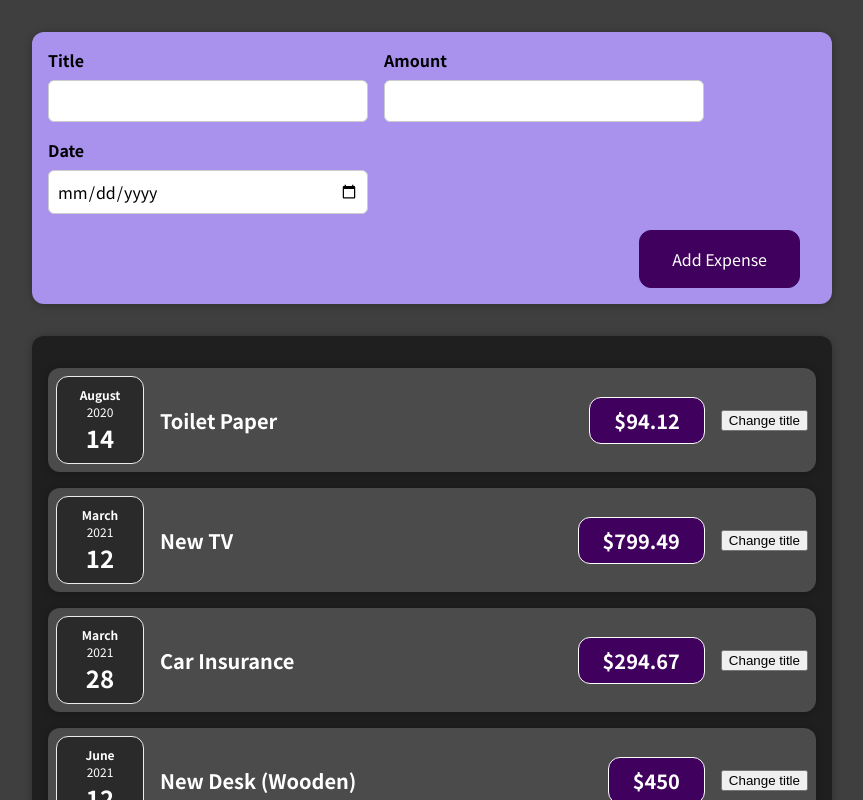
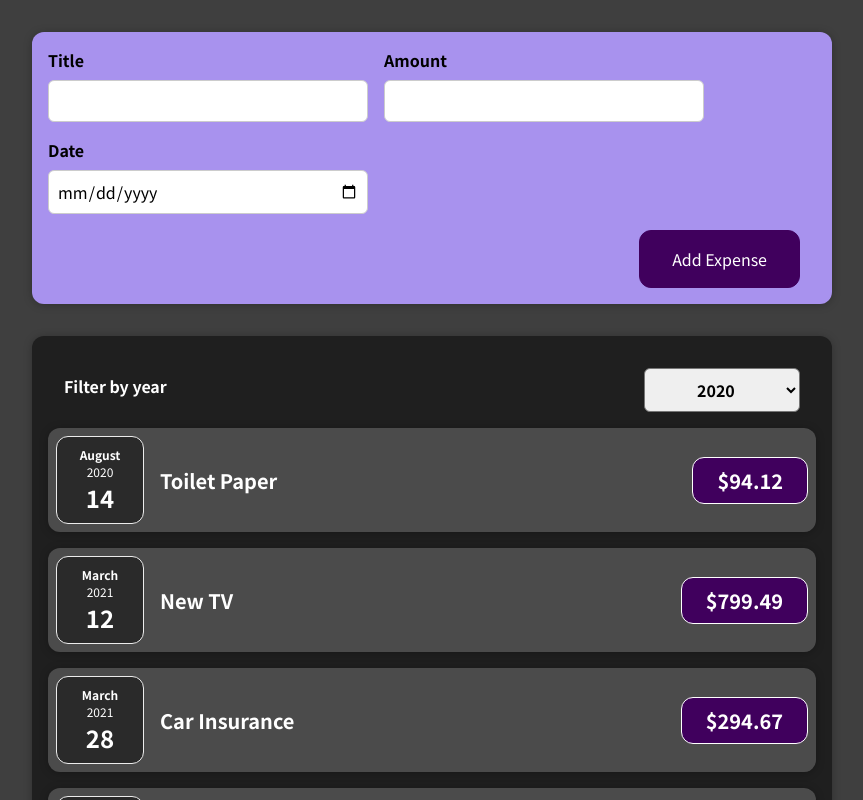
Before and after one commit to zakharovdm/cost-tracker, a React (Create React App) app: page / in a window 1280 px wide. Shown: the top 800 px of the page, without its empty margins (208-1071 px from the left). Built offline with nearby package versions, Linux system fonts and the light colour scheme.

Commit message:
feat: add component filter

```diff
--- a/src/App.js
+++ b/src/App.js
@@ -24,9 +24,14 @@
     },
   ];
 
+  const onAddExpenseHandler = (expense) => {
+    console.log('App');
+    console.log(expense);
+  }
+
   return (
     <div>
-      <NewExpense/>
+      <NewExpense onAddExpense={onAddExpenseHandler}/>
       <Expenses data={expenses}/>
     </div>
   );
--- a/src/components/Expenses/ExpenseItem.js
+++ b/src/components/Expenses/ExpenseItem.js
@@ -1,22 +1,14 @@
-import { useState } from 'react';
 import './ExpenseItem.css';
 import ExpenseDate from './ExpenseDate';
 import Card from '../UI/Card';
 
 const ExpenseItem = (props) => {
-  const [title, setTitle] = useState(props.title);
-
-  const clickHandler = () => {
-    setTitle('Update!');
-  }
-
   return (
     <Card className='expense-item'>
         <ExpenseDate date = { props.date }/>
         <div className='expense-item__description'>
-          <h2>{ title }</h2>
+          <h2>{ props.title }</h2>
           <div className='expense-item__price'>${ props.amount }</div>
-          <button onClick={clickHandler}>Change title</button>
         </div>
     </Card>
   )
--- a/src/components/Expenses/Expenses.js
+++ b/src/components/Expenses/Expenses.js
@@ -1,10 +1,19 @@
+import { useState } from 'react';
 import ExpenseItem from './ExpenseItem';
 import Card from '../UI/Card';
 import './Expenses.css';
+import ExpensesFilter from './ExpensesFilter';
 
 const Expenses = (props) => {
+  const [filteredYear, setFilteredYear] = useState('2020');
+
+  const filterChangeHandler = (selectedYear) => {
+    setFilteredYear(selectedYear)
+  }
+
   return (
     <Card className='expenses'>
+      <ExpensesFilter selected={filteredYear} onChangeFilter={filterChangeHandler}/>
       <ExpenseItem
         title={props.data[0].title}
         amount={props.data[0].amount}
--- /dev/null
+++ b/src/components/Expenses/ExpensesFilter.css
@@ -0,0 +1,24 @@
+.expenses-filter {
+  color: white;
+  padding: 0 1rem;
+}
+
+.expenses-filter__control {
+  display: flex;
+  width: 100%;
+  align-items: center;
+  justify-content: space-between;
+  margin: 1rem 0;
+}
+
+.expenses-filter label {
+  font-weight: bold;
+  margin-bottom: 0.5rem;
+}
+
+.expenses-filter select {
+  font: inherit;
+  padding: 0.5rem 3rem;
+  font-weight: bold;
+  border-radius: 6px;
+}
--- /dev/null
+++ b/src/components/Expenses/ExpensesFilter.js
@@ -0,0 +1,25 @@
+import './ExpensesFilter.css';
+
+
+const ExpensesFilter = (props) => {
+
+  const selectHandler = (evt) => {
+    props.onChangeFilter(evt.target.value);
+  }
+
+  return (
+    <div className='expenses-filter'>
+      <div className='expenses-filter__control'>
+        <label>Filter by year</label>
+        <select value={props.selected} onChange={selectHandler}>
+          <option value='2022'>2022</option>
+          <option value='2021'>2021</option>
+          <option value='2020'>2020</option>
+          <option value='2019'>2019</option>
+        </select>
+      </div>
+    </div>
+  );
+};
+
+export default ExpensesFilter;
--- a/src/components/NewExpense/ExpenseForm.js
+++ b/src/components/NewExpense/ExpenseForm.js
@@ -1,7 +1,7 @@
 import './ExpenseForm.css';
 import { useState } from 'react';
 
-const ExpenseForm = () => {
+const ExpenseForm = (props) => {
   const [enteredTitle, setEnteredTitle] = useState('');
   const [enteredAmount, setEnteredAmount] = useState('');
   const [enteredDate, setEnteredDate] = useState('');
@@ -27,7 +27,7 @@
       date: new Date(enteredDate),
     }
 
-    console.log(expenseDate);
+    props.onSaveExpenseData(expenseDate);
 
     setEnteredTitle('');
     setEnteredAmount('');
--- a/src/components/NewExpense/NewExpense.js
+++ b/src/components/NewExpense/NewExpense.js
@@ -1,10 +1,19 @@
 import ExpenseForm  from './ExpenseForm';
 import './NewExpense.css';
 
-const NewExpense = () => {
+const NewExpense = (props) => {
+  const onSaveExpenseDataHandler = (enteredData) => {
+    const expenseData = {
+      ...enteredData,
+      id: Math.random().toString(),
+    }
+
+    props.onAddExpense(expenseData);
+  }
+
   return (
     <div className='new-expense'>
-      <ExpenseForm/>
+      <ExpenseForm onSaveExpenseData={onSaveExpenseDataHandler}/>
     </div>
   );
 };
```
